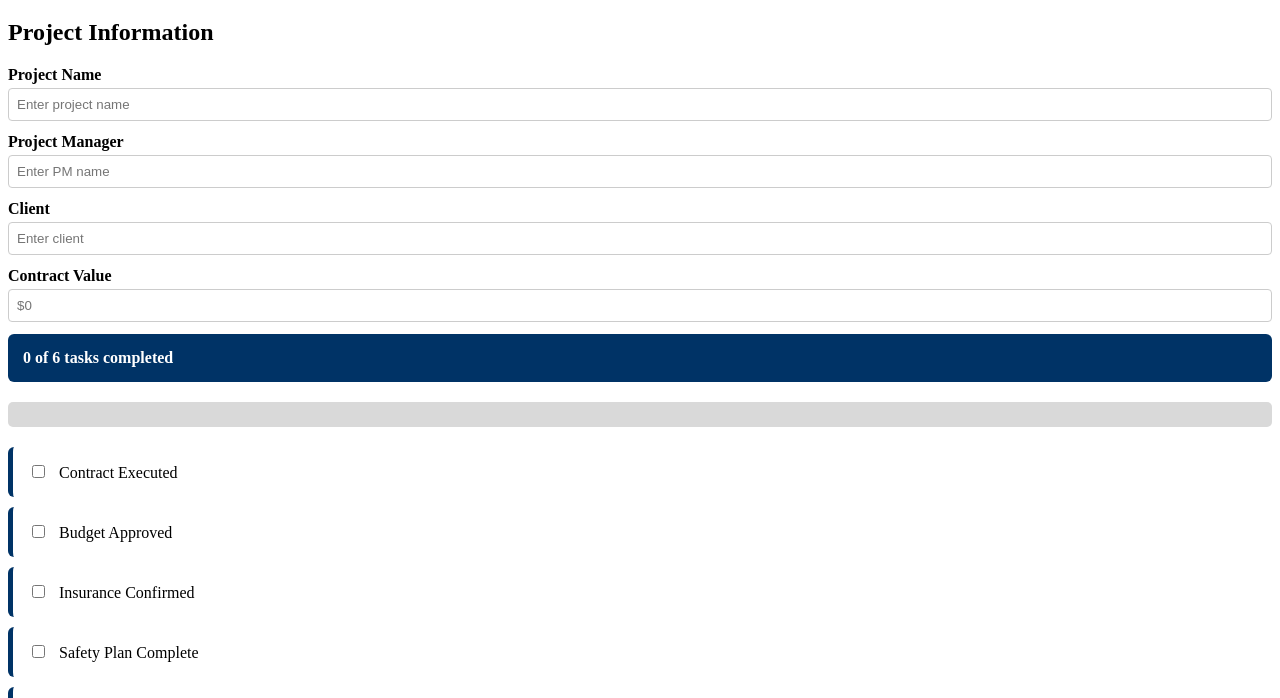
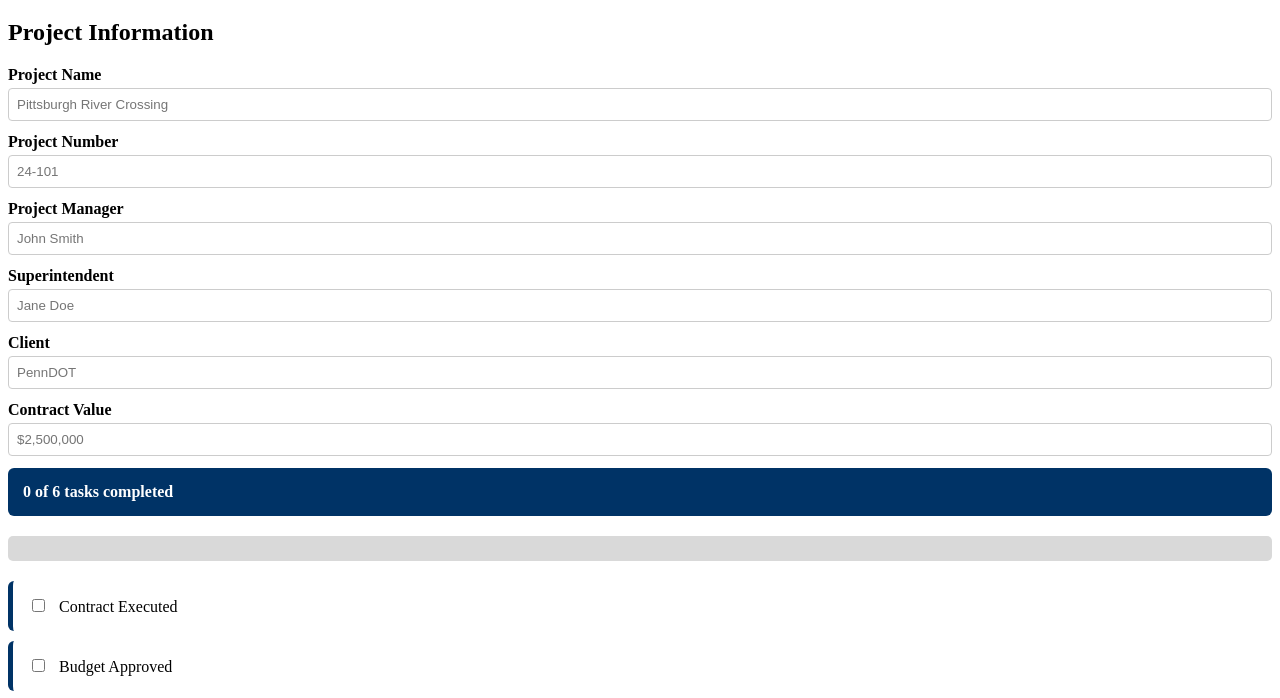
Before and after one commit to FredericMasse/nicholson-app-portfolio, a plain HTML site: page Applications/Project-Startup-Dashboard/index.html in a window 1280 px wide. Shown: the part 61-759 px from the top of the page. Drawn offline with Linux system fonts and the light colour scheme.

Commit message:
Refactor project info layout in index.html
Updated project information fields and improved layout.

```diff
--- a/Applications/Project-Startup-Dashboard/index.html
+++ b/Applications/Project-Startup-Dashboard/index.html
@@ -3,7 +3,12 @@
 
 <head>
     <title>Nicholson Project Startup Dashboard</title>
-    <link rel="stylesheet" href="style.css">
+
+    <meta name="viewport"
+          content="width=device-width, initial-scale=1.0">
+
+    <link rel="stylesheet"
+          href="style.css">
 </head>
 
 <body>
@@ -14,24 +19,44 @@
 
         <h2>Project Information</h2>
 
+        <div class="project-grid">
+
             <div class="field">
                 <label>Project Name</label>
-        <input type="text" placeholder="Enter project name">
+                <input type="text"
+                       placeholder="Pittsburgh River Crossing">
+            </div>
+
+            <div class="field">
+                <label>Project Number</label>
+                <input type="text"
+                       placeholder="24-101">
             </div>
 
             <div class="field">
                 <label>Project Manager</label>
-        <input type="text" placeholder="Enter PM name">
+                <input type="text"
+                       placeholder="John Smith">
+            </div>
+
+            <div class="field">
+                <label>Superintendent</label>
+                <input type="text"
+                       placeholder="Jane Doe">
             </div>
 
             <div class="field">
                 <label>Client</label>
-        <input type="text" placeholder="Enter client">
+                <input type="text"
+                       placeholder="PennDOT">
             </div>
 
             <div class="field">
                 <label>Contract Value</label>
-        <input type="text" placeholder="$0">
+                <input type="text"
+                       placeholder="$2,500,000">
+            </div>
+
         </div>
 
     </div>
@@ -41,40 +66,52 @@
     </div>
 
     <div id="progress-container">
-    <div id="progress-bar"> </div>
+        <div id="progress-bar"></div>
     </div>
 
     <div class="task-row">
-        <input type="checkbox" class="task" onchange="updateSummary()">
+        <input type="checkbox"
+               class="task"
+               onchange="updateSummary()">
         Contract Executed
     </div>
 
     <div class="task-row">
-        <input type="checkbox" class="task" onchange="updateSummary()">
+        <input type="checkbox"
+               class="task"
+               onchange="updateSummary()">
         Budget Approved
     </div>
 
     <div class="task-row">
-        <input type="checkbox" class="task" onchange="updateSummary()">
+        <input type="checkbox"
+               class="task"
+               onchange="updateSummary()">
         Insurance Confirmed
     </div>
 
     <div class="task-row">
-        <input type="checkbox" class="task" onchange="updateSummary()">
+        <input type="checkbox"
+               class="task"
+               onchange="updateSummary()">
         Safety Plan Complete
     </div>
 
     <div class="task-row">
-        <input type="checkbox" class="task" onchange="updateSummary()">
+        <input type="checkbox"
+               class="task"
+               onchange="updateSummary()">
         Site Access Established
     </div>
 
     <div class="task-row">
-        <input type="checkbox" class="task" onchange="updateSummary()">
+        <input type="checkbox"
+               class="task"
+               onchange="updateSummary()">
         Schedule Created
     </div>
 
-   <script src="script.js"> </script>
+    <script src="script.js"></script>
 
 </body>
 
```
Lines whose indentation alone changed are shown as unchanged.
